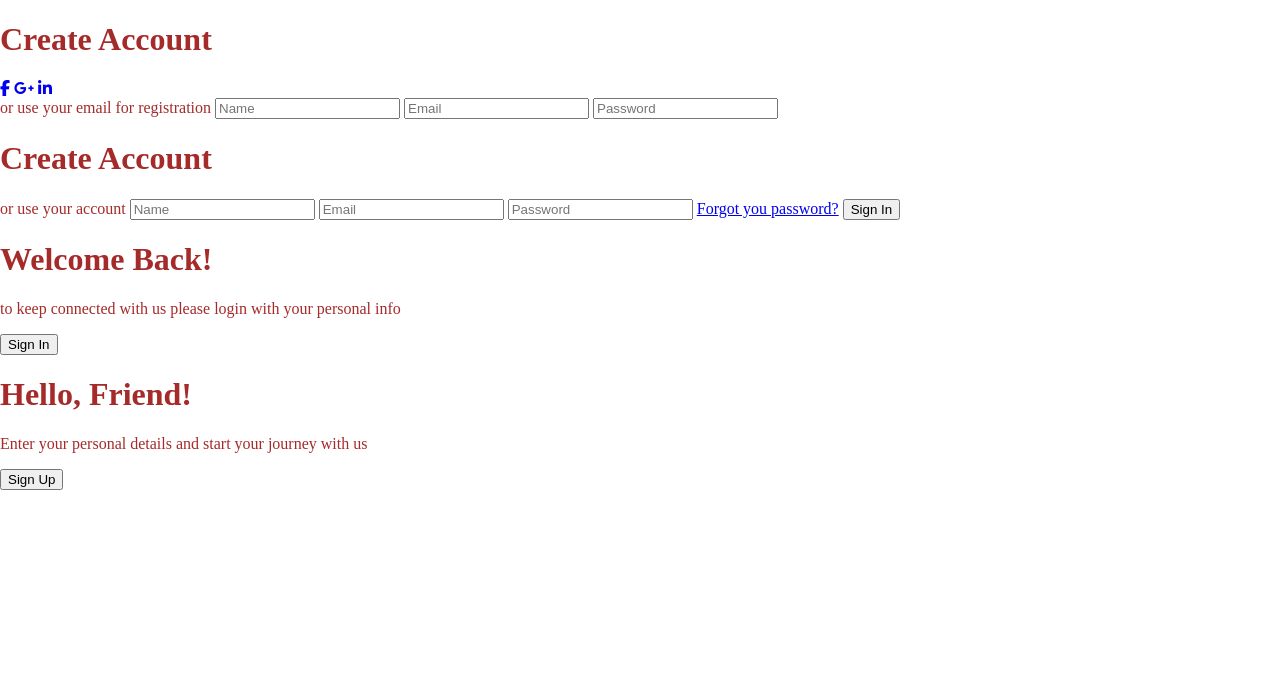
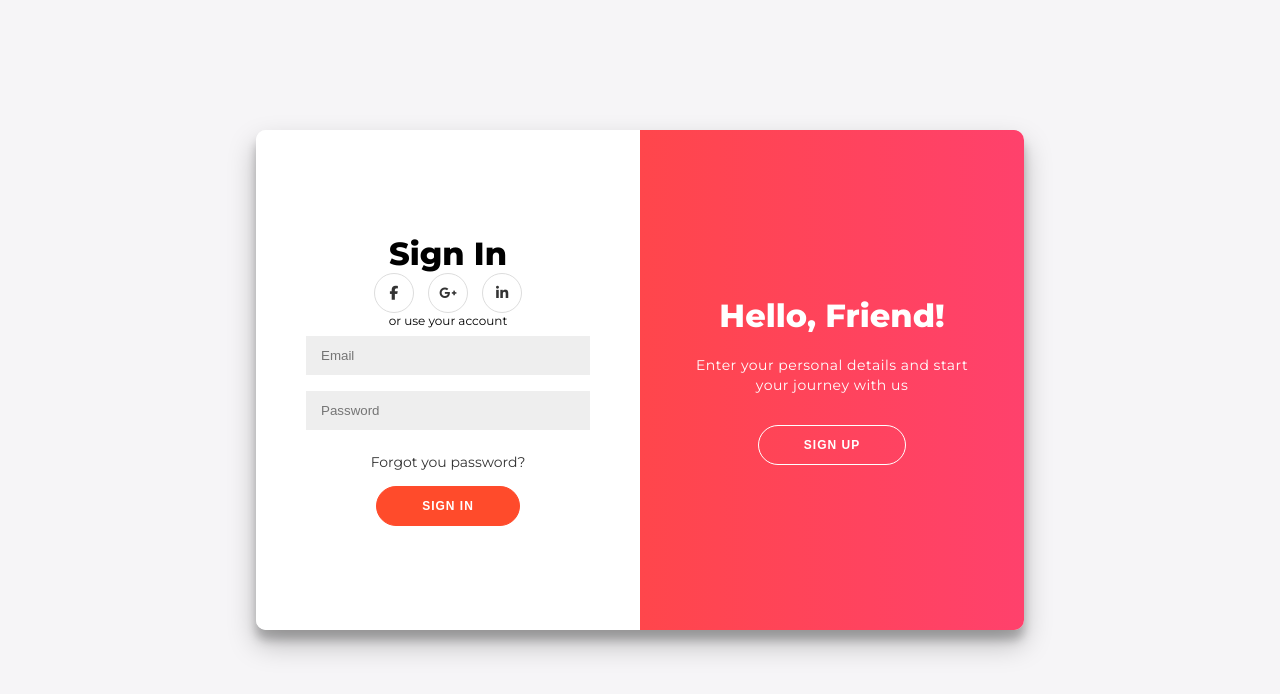
Before and after one commit to edgetechdev/ZaioChallengeLevel-3, a website: page index.html in a window 1280 px wide. Drawn offline with Linux system fonts and the light colour scheme.

Commit message:
completed styling and slide functionality

```diff
--- a/css/style.css
+++ b/css/style.css
@@ -1,10 +1,197 @@
-body{
-    color: brown;
-    margin: 0;
-    padding: auto;
+@import url("https://fonts.googleapis.com/css?family=Montserrat:400,800");
+
+* {
+  box-sizing: border-box;
 }
-.wrapper{
-    background-color: firebrick;
-    width: 1140px;
-    height: 300vh;
+body {
+  font-family: "Montserrat", sans-serif;
+  background: #f6f5f7;
+  display: flex;
+  flex-direction: column;
+  justify-content: center;
+  align-items: center;
+  height: 100vh;
+  margin: -20px 0 50px;
 }
+
+h1 {
+  font-weight: bold;
+  margin: 0;
+}
+
+p {
+  font-size: 14px;
+  font-weight: 100;
+  line-height: 20px;
+  letter-spacing: 0.5px;
+  margin: 20px 0 30px;
+}
+
+span {
+  font-size: 12px;
+}
+
+a {
+  color: #333;
+  font-size: 14px;
+  text-decoration: none;
+  margin: 15px 0;
+}
+
+.container {
+  background: #fff;
+  border-radius: 10px;
+  box-shadow: 0 14px 28px rgba(0, 0, 0, 0.25), 0 10px 10px rgba(0, 0, 0, 0.22);
+  position: relative;
+  overflow: hidden;
+  width: 768px;
+  max-width: 100%;
+  min-height: 500px;
+}
+
+.form-container form {
+  background: #fff;
+  display: flex;
+  flex-direction: column;
+  padding: 0 50px;
+  height: 100%;
+  justify-content: center;
+  align-items: center;
+  text-align: center;
+}
+
+.social-container a {
+  border: 1px solid #ddd;
+  border-radius: 50%;
+  display: inline-flex;
+  justify-content: center;
+  align-items: center;
+  margin: 0 5px;
+  height: 40px;
+  width: 40px;
+}
+
+.form-container input {
+  background: #eee;
+  border: none;
+  padding: 12px 15px;
+  margin: 8px 0;
+  width: 100%;
+}
+
+button {
+  border-radius: 20px;
+  border: 1px solid #ff4b2b;
+  background: #ff4b2b;
+  color: #fff;
+  font-size: 12px;
+  font-weight: bold;
+  padding: 12px 45px;
+  letter-spacing: 1px;
+  text-transform: uppercase;
+  transition: transform 80ms ease-in;
+}
+
+button:active {
+  transform: scale(0.95);
+}
+
+button:focus {
+  outline: none;
+}
+
+button.ghost {
+  background: transparent;
+  border-color: #fff;
+}
+.form-container {
+  position: absolute;
+  top: 0;
+  height: 100%;
+  transition: all 0.6s ease-in-out;
+}
+
+.sign-in-container {
+  left: 0;
+  width: 50%;
+  z-index: 2;
+}
+
+.sign-up-container {
+  left: 0;
+  width: 50%;
+  opacity: 0;
+  z-index: 1;
+}
+
+.overlay-container {
+  position: absolute;
+  top: 0;
+  left: 50%;
+  width: 50%;
+  height: 100%;
+  overflow: hidden;
+  transition: transform 0.6s ease-in-out;
+  z-index: 100;
+}
+
+.overlay {
+  background: #ff416c;
+  background: linear-gradient(to right, #ff4b2b, #ff416c) no-repeat 0 0 / cover;
+  color: #fff;
+  position: relative;
+  left: -100%;
+  height: 100%;
+  width: 200%;
+  transform: translateX(0);
+  transition: transform 0.6s ease-in-out;
+}
+
+.overlay-panel {
+  position: absolute;
+  top: 0;
+  display: flex;
+  flex-direction: column;
+  justify-content: center;
+  align-items: center;
+  padding: 0 40px;
+  height: 100%;
+  width: 50%;
+  text-align: center;
+  transform: translateX(0);
+  transition: transform 0.6s ease-in-out;
+}
+
+.overlay-right {
+  right: 0;
+  transform: translateX(0);
+}
+
+.overlay-left {
+  transform: translateX(-20%);
+}
+/*Animation*/
+
+/*Move Overlay to the left*/
+.container.right-panel-active .sign-in-container {
+  transform: translateX(100%);
+}
+
+.container.right-panel-active .overlay-container {
+  transform: translateX(-100%);
+}
+
+.container.right-panel-active .sign-up-container {
+  transform: translateX(100%);
+  opacity: 1;
+  z-index: 5;
+}
+
+/*Move overlay back */
+.container.right-panel-active .overlay {
+  transform: translateX(50%);
+}
+
+.container.right-panel-active .overlay-left {
+  transform: translateX(0);
+}
--- a/index.html
+++ b/index.html
@@ -22,19 +22,19 @@
           <input type="text" placeholder="Name" />
           <input type="email" placeholder="Email" />
           <input type="password" placeholder="Password" />
+          <button>Sign Up</button>
         </form>
       </div>
 
       <div class="form-container sign-in-container">
         <form action="#">
-          <h1>Create Account</h1>
+          <h1>Sign In</h1>
           <div class="social-container">
-            <a href="#" class="social"><i class="fab-fa-facebook-f"></i></a>
-            <a href="#" class="social"><i class="fab-fa-goggle-plus-g"></i></a>
-            <a href="#" class="social"><i class="fab-fa-linkedin-in"></i></a>
+            <a href="#" class="social"><i class="fab fa-facebook-f"></i></a>
+            <a href="#" class="social"><i class="fab fa-google-plus-g"></i></a>
+            <a href="#" class="social"><i class="fab fa-linkedin-in"></i></a>
           </div>
           <span>or use your account</span>
-          <input type="text" placeholder="Name" />
           <input type="email" placeholder="Email" />
           <input type="password" placeholder="Password" />
           <a href="#">Forgot you password?</a>
@@ -46,18 +46,19 @@
         <div class="overlay">
           <div class="overlay-panel overlay-left">
             <h1>Welcome Back!</h1>
-                <p>to keep connected with us please login with your personal info</p>
-                <button class="ghost" id="sign-In">Sign In</button>
+            <p>
+              to keep connected with us please login with your personal info
+            </p>
+            <button class="ghost" id="signIn">Sign In</button>
           </div>
           <div class="overlay-panel overlay-right">
             <h1>Hello, Friend!</h1>
             <p>Enter your personal details and start your journey with us</p>
-                <button class="ghost" id="sign-up">Sign Up</button>
+            <button class="ghost" id="signUp">Sign Up</button>
           </div>
         </div>
       </div>
     </div>
     <script src="js/script.js"></script>
   </body>
-
 </html>
--- a/js/script.js
+++ b/js/script.js
@@ -1,11 +1,11 @@
-const signUpButton = document.getElementById('signUp');
-const signInButton = document.getElementById('signIn');
-const container = document.getElementById('container');
-//Event Listeners
-signUpButton.addEventListener('click', ()=>{
-container.classList.add('right-panel-active');
-});
+const signUpButton = document.getElementById("signUp");
+const signInButton = document.getElementById("signIn");
+const container = document.getElementById("container");
 
-signInButton.addEventListener('click', ()=>{
-    container.classList.remove('right-panel-active');
-});
+signUpButton.addEventListener("click", () =>
+  container.classList.add("right-panel-active")
+);
+
+signInButton.addEventListener("click", () =>
+  container.classList.remove("right-panel-active")
+);
```
Lines whose indentation alone changed are shown as unchanged.
